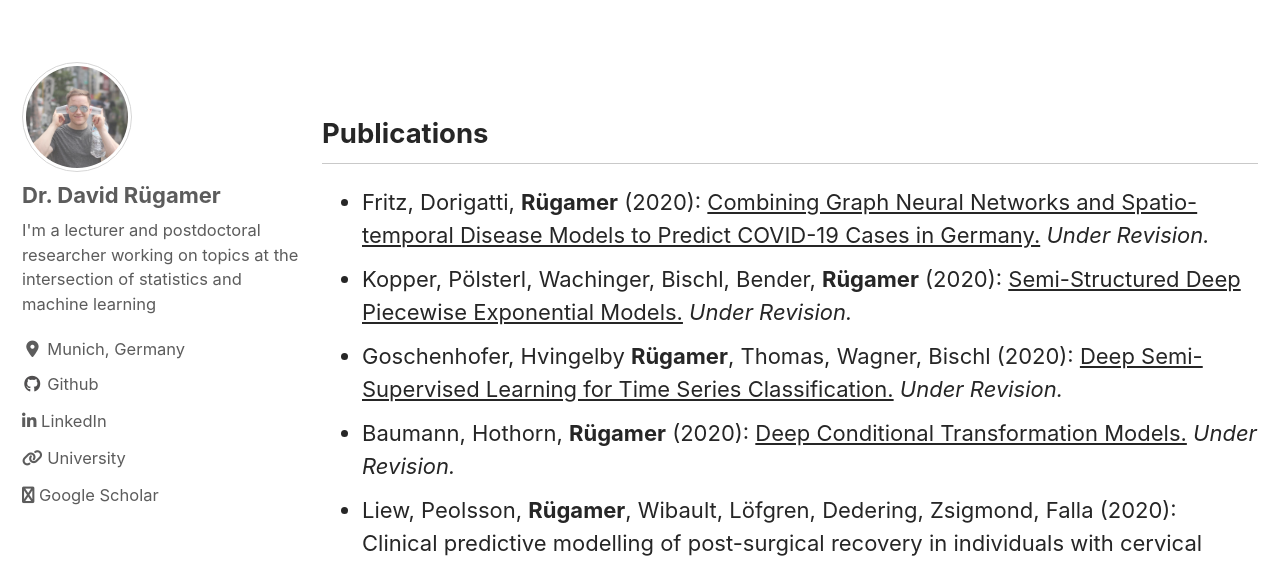
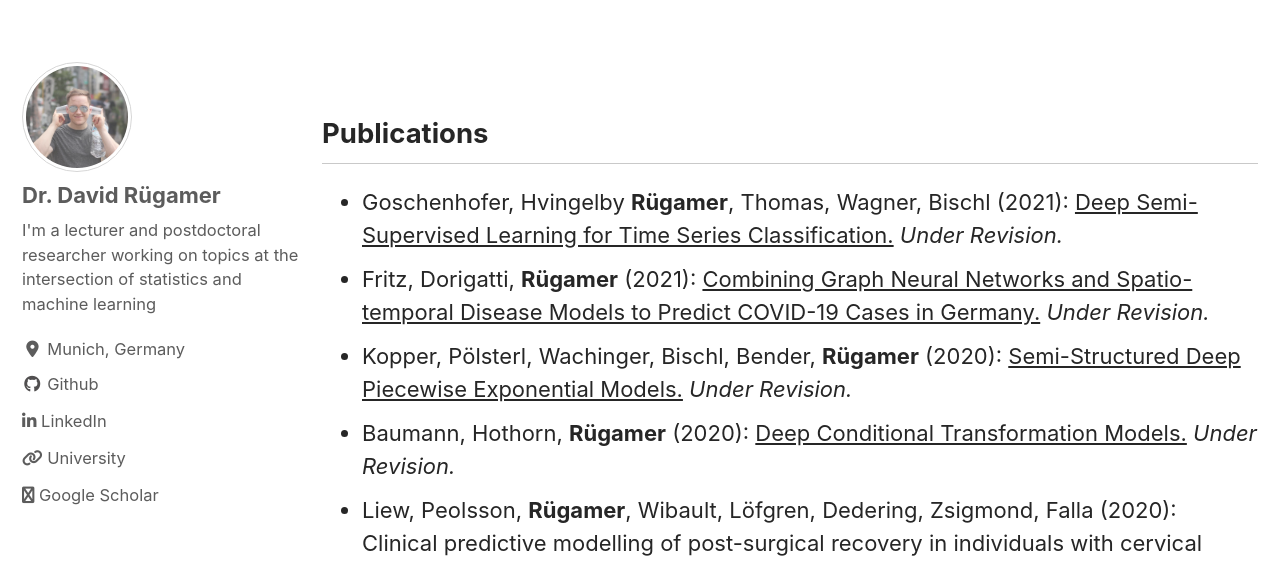
Before and after one commit to davidruegamer/davidruegamer.github.io, a Jekyll site: the page built from _pages/publications.md, in a window 1280 px wide and 900 px high, cut to the strip 333-900 px from the top of the window. Built offline with Jekyll 4.4.1, drawn with Linux system fonts in a browser that asks for light colours; cached includes are drawn as plain includes; nearby versions of some CDN libraries; comment, search, counter and statistics services are not loaded; a style sheet for code colours, icons or effects is not loaded.

Commit message:
change order

```diff
--- a/_pages/publications.md
+++ b/_pages/publications.md
@@ -15,9 +15,9 @@ Publications
 ---------------
 
 <ul>
-<li> Fritz, Dorigatti, <b>R&uuml;gamer</b> (2020): <a href="https://arxiv.org/abs/2101.00661">Combining Graph Neural Networks and Spatio-temporal Disease Models to Predict COVID-19 Cases in Germany.</a> <i>Under Revision.</i></li>
+<li> Goschenhofer, Hvingelby <b>R&uuml;gamer</b>, Thomas, Wagner, Bischl (2021): <a href="https://arxiv.org/abs/2102.03622">Deep Semi-Supervised Learning for Time Series Classification.</a> <i>Under Revision.</i></li>
+<li> Fritz, Dorigatti, <b>R&uuml;gamer</b> (2021): <a href="https://arxiv.org/abs/2101.00661">Combining Graph Neural Networks and Spatio-temporal Disease Models to Predict COVID-19 Cases in Germany.</a> <i>Under Revision.</i></li>
 <li> Kopper, P&ouml;lsterl, Wachinger, Bischl, Bender, <b>R&uuml;gamer</b> (2020): <a href="https://arxiv.org/abs/2011.05824">Semi-Structured Deep Piecewise Exponential Models.</a> <i>Under Revision.</i></li>
-<li> Goschenhofer, Hvingelby <b>R&uuml;gamer</b>, Thomas, Wagner, Bischl (2020): <a href="https://arxiv.org/abs/2102.03622">Deep Semi-Supervised Learning for Time Series Classification.</a> <i>Under Revision.</i></li>
 <li> Baumann, Hothorn, <b>R&uuml;gamer</b> (2020): <a href="https://arxiv.org/abs/2010.07860">Deep Conditional Transformation Models.</a> <i>Under Revision.</i></li>
 <li> Liew, Peolsson, <b>R&uuml;gamer</b>, Wibault, L&ouml;fgren, Dedering, Zsigmond, Falla (2020): Clinical predictive modelling of post-surgical recovery in individuals with cervical radiculopathy - a machine learning approach. <i>Accepted at Scientific Reports - Nature</i></li>
 <li> <b>R&uuml;gamer</b>, Pfisterer, Bischl (2020): <a href="https://arxiv.org/abs/2010.06889">Neural Mixture Density Regression.</a> <i>Under Revision.</i></li>
```
